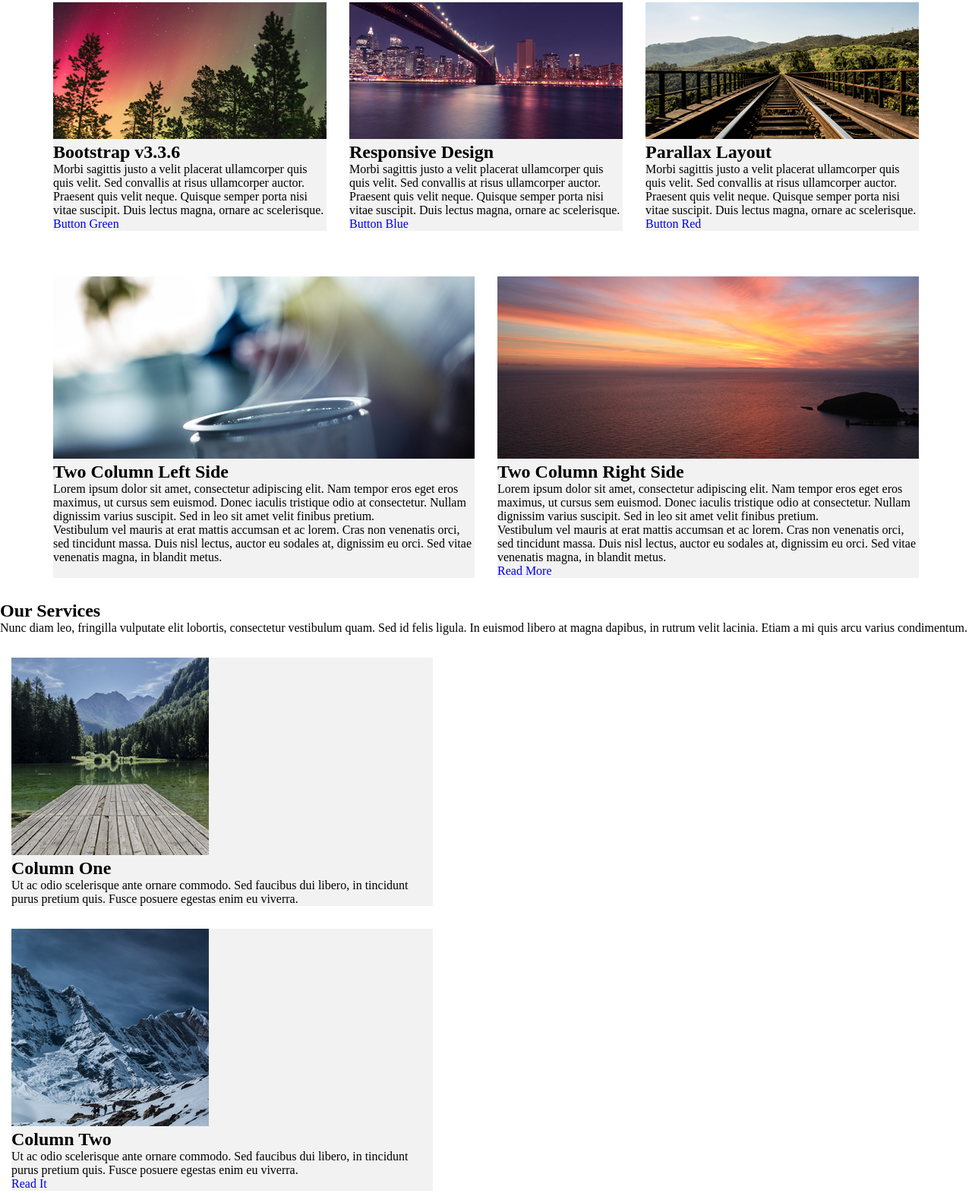
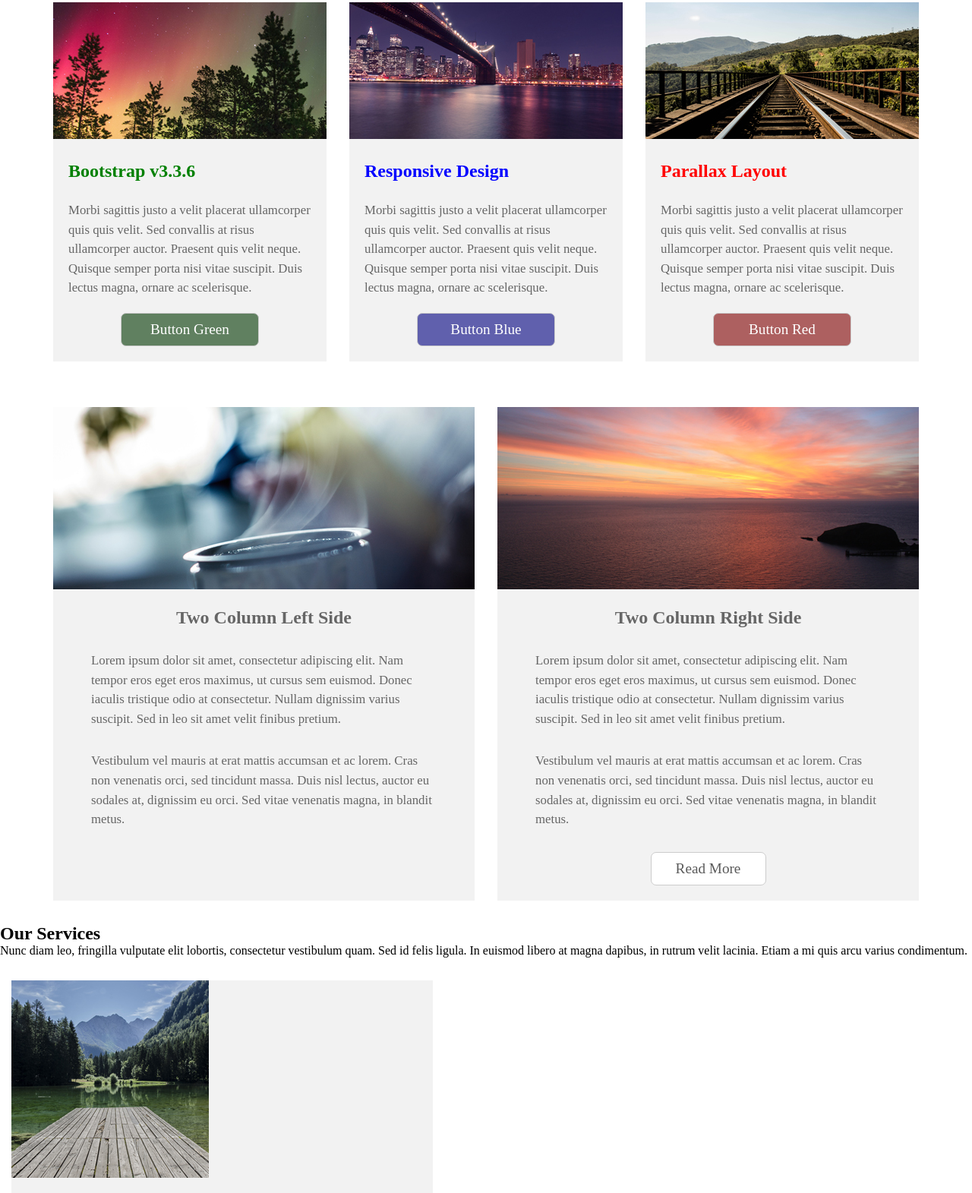
Before and after one commit to JulienDaenen/Conquer_Template, a plain HTML site: page index.html in a window 1280 px wide. Shown: the part 776-2347 px from the top of the page at 76% size. Drawn offline with Linux system fonts and the light colour scheme.

Commit message:
add style ABOUT US

```diff
--- a/css/style.css
+++ b/css/style.css
@@ -11,9 +11,6 @@
     background-position: center bottom;
     background-attachment: fixed;
 }
-/*body{
-    background-color: grey;
-}*/
 
    /* HEADER */
 /** NAVIGATION **/
@@ -29,6 +26,7 @@ nav{
     background-color: #383E4C;
     position: fixed;
     width: 100%;
+    z-index: 1;
 }
 
 .nav{
@@ -68,7 +66,8 @@ nav{
 
 .container{
     display: flex;
-    flex-flow: row nowrap;justify-content: center;
+    flex-flow: row nowrap;
+    justify-content: center;
 }
 
 .box{
@@ -76,9 +75,89 @@ nav{
     margin: 30px 15px;
     background-color: #F2F2F2;
 }
+.box h1{
+    padding: 25px 20px;
+}
+.box p{
+    color: #666666;
+    padding: 0 20px;
+    font-size: 1.05rem;
+    line-height: 1.6rem;
+}
+
+.button{
+    width: 150px;
+    text-align: center;
+    color: white;
+    border-radius: 7px;
+    border: 1px solid #cccccc;
+    padding: 10px 15px;
+    margin: 20px auto;
+    font-size: 1.2rem;
+    display: block;
+}
+
+.green{
+    color: green;
+}
+.b-green{
+    background-color: rgba(0, 54, 0, 0.6);
+    transition: 0.3s;
+}
+.b-green:hover{
+    background-color: rgba(0, 128, 0);
+}
+.blue{
+    color: blue;
+}
+.b-blue{
+    background-color: rgb(0, 0, 128, 0.6);
+    transition: 0.3s;
+}
+.b-blue:hover{
+    background-color: rgb(0, 0, 255);
+}
+.red{
+    color: red;
+}
+.b-red{
+    background-color: rgb(128, 0, 0, 0.6);
+    transition: 0.3s;
+}
+.b-red:hover{
+    background-color: rgb(255, 0, 0);
+}
 
 .column{
     width: 555px;
     margin: 30px 15px;
     background-color: #F2F2F2;
 }
+.column h1{
+    color: #666666;
+    text-align: center;
+    margin: 20px 0;
+}
+.column p{
+    color: #666666;
+    margin: 30px;
+    padding: 0 20px;
+    font-size: 1.05rem;
+    line-height: 1.6rem;
+}
+
+.more{
+    width: 100px;
+    text-align: center;
+    color: #5a5a5a;
+    background-color: white;
+    border-radius: 7px;
+    border: 1px solid #cccccc;
+    padding: 10px 25px;
+    margin: 20px auto;
+    font-size: 1.2rem;
+    display: block;
+}
+.more:hover{
+    background-color: #E6E6E6;
+}
--- a/index.html
+++ b/index.html
@@ -25,34 +25,36 @@
         <div class="container">
             <div class="box">
                 <img src="img/1-1.jpg" alt="Bootstrap v3.3.6">
-                <h1>Bootstrap v3.3.6</h1>
+                <h1 class="green">Bootstrap v3.3.6</h1>
                 <p>Morbi sagittis justo a velit placerat ullamcorper quis quis velit. Sed convallis at risus ullamcorper auctor. Praesent quis velit neque. Quisque semper porta nisi vitae suscipit. Duis lectus magna, ornare ac scelerisque.</p>
-                <a href="#">Button Green</a>
+                <a class="button b-green" href="#">Button Green</a>
             </div>
             <div class="box">
                 <img src="img/1-2.jpg" alt="Responsive Design">
-                <h1>Responsive Design</h1>
+                <h1 class="blue">Responsive Design</h1>
                 <p>Morbi sagittis justo a velit placerat ullamcorper quis quis velit. Sed convallis at risus ullamcorper auctor. Praesent quis velit neque. Quisque semper porta nisi vitae suscipit. Duis lectus magna, ornare ac scelerisque.</p>
-                <a href="#">Button Blue</a>
+                <a class="button b-blue" href="#">Button Blue</a>
             </div>
             <div class="box">
                 <img src="img/1-3.jpg" alt="Parallax Layout">
-                <h1>Parallax Layout</h1>
+                <h1 class="red">Parallax Layout</h1>
                 <p>Morbi sagittis justo a velit placerat ullamcorper quis quis velit. Sed convallis at risus ullamcorper auctor. Praesent quis velit neque. Quisque semper porta nisi vitae suscipit. Duis lectus magna, ornare ac scelerisque.</p>
-                <a href="#">Button Red</a>
+                <a class="button b-red" href="#">Button Red</a>
             </div>
         </div>
         <div class="container">
             <div class="column">
                 <img src="img/2-1.jpg" alt="Two Column Left Side">
                 <h1>Two Column Left Side</h1>
-                <p>Lorem ipsum dolor sit amet, consectetur adipiscing elit. Nam tempor eros eget eros maximus, ut cursus sem euismod. Donec iaculis tristique odio at consectetur. Nullam dignissim varius suscipit. Sed in leo sit amet velit finibus pretium.</br>Vestibulum vel mauris at erat mattis accumsan et ac lorem. Cras non venenatis orci, sed tincidunt massa. Duis nisl lectus, auctor eu sodales at, dignissim eu orci. Sed vitae venenatis magna, in blandit metus.</p>
+                <p>Lorem ipsum dolor sit amet, consectetur adipiscing elit. Nam tempor eros eget eros maximus, ut cursus sem euismod. Donec iaculis tristique odio at consectetur. Nullam dignissim varius suscipit. Sed in leo sit amet velit finibus pretium.</p>
+                <p>Vestibulum vel mauris at erat mattis accumsan et ac lorem. Cras non venenatis orci, sed tincidunt massa. Duis nisl lectus, auctor eu sodales at, dignissim eu orci. Sed vitae venenatis magna, in blandit metus.</p>
             </div>
             <div class="column">
                 <img src="img/2-2.jpg" alt="Two Column Right Side">
                 <h1>Two Column Right Side</h1>
-                <p>Lorem ipsum dolor sit amet, consectetur adipiscing elit. Nam tempor eros eget eros maximus, ut cursus sem euismod. Donec iaculis tristique odio at consectetur. Nullam dignissim varius suscipit. Sed in leo sit amet velit finibus pretium.</br>Vestibulum vel mauris at erat mattis accumsan et ac lorem. Cras non venenatis orci, sed tincidunt massa. Duis nisl lectus, auctor eu sodales at, dignissim eu orci. Sed vitae venenatis magna, in blandit metus.</p>
-                <a href="#">Read More</a>
+                <p>Lorem ipsum dolor sit amet, consectetur adipiscing elit. Nam tempor eros eget eros maximus, ut cursus sem euismod. Donec iaculis tristique odio at consectetur. Nullam dignissim varius suscipit. Sed in leo sit amet velit finibus pretium.</p>
+                <p>Vestibulum vel mauris at erat mattis accumsan et ac lorem. Cras non venenatis orci, sed tincidunt massa. Duis nisl lectus, auctor eu sodales at, dignissim eu orci. Sed vitae venenatis magna, in blandit metus.</p>
+                <a class="more" href="#">Read More</a>
             </div>
         </div>
     </section>
```
